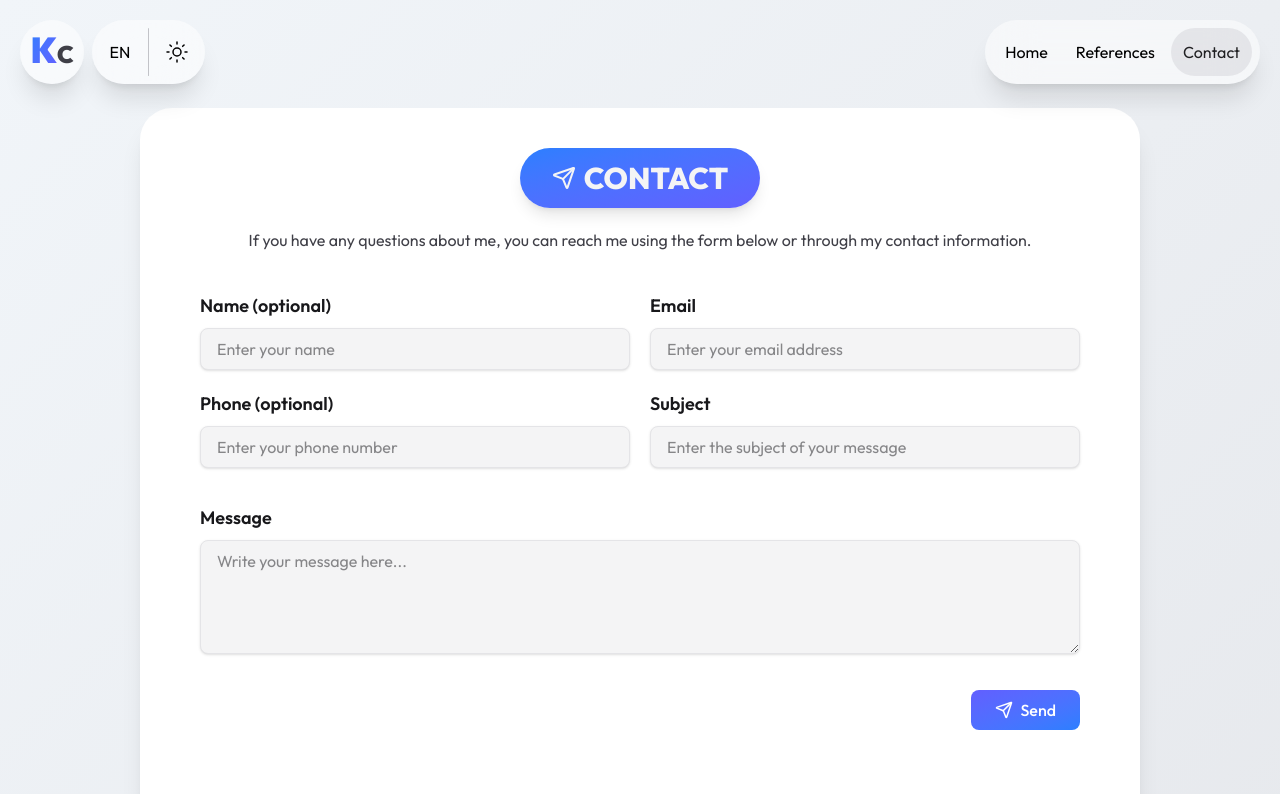
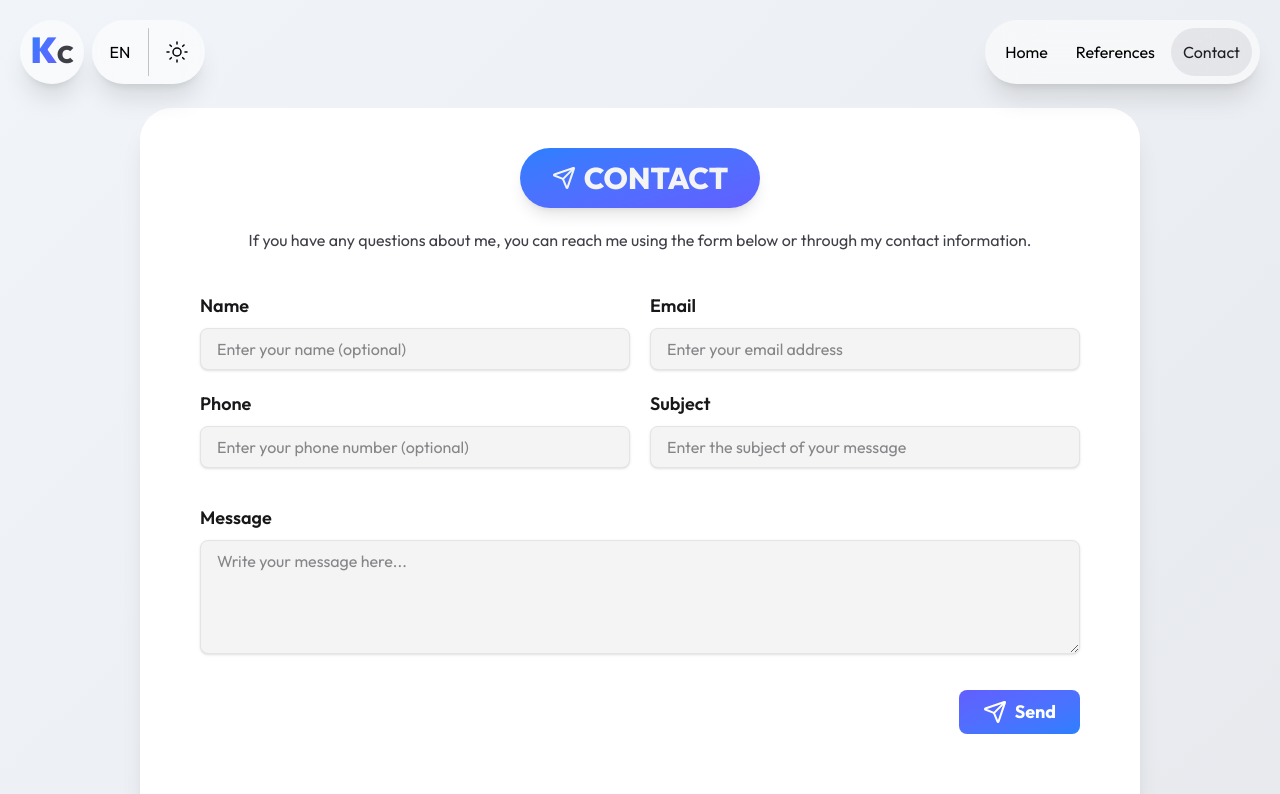
Before and after one commit to chencsi/chencsi.github.io, a React (Vite) app: page /#/contact in a window 1280 px wide. Shown: the top 794 px of the page. Built offline with nearby package versions, Linux system fonts and the light colour scheme.

Commit message:
updated contact form and it works from now

```diff
--- a/src/components/ContactForm.jsx
+++ b/src/components/ContactForm.jsx
@@ -1,20 +1,92 @@
-import { Send } from "lucide-react";
+import { Check, CheckCheck, Loader, LoaderCircle, Send, X } from "lucide-react";
+import { useState } from "react";
 import { useForm } from "react-hook-form"
+import { AnimatePresence, motion } from "framer-motion";
 
 const ContactForm = ({ content, theme }) => {
+  const FORMSPREE_ID = "xvgwlaew";
+  const inputClasses = `${theme === "dark" ? "bg-zinc-800 border-zinc-700  shadow-lg" : "bg-zinc-100 border-zinc-200 shadow"} px-4 py-2 border rounded-lg focus:outline-none`;
+  const labelClasses = "font-semibold text-lg"
+  const [status, setStatus] = useState("idle");
+  const [serverError, setServerError] = useState("");
   const {
     register,
     handleSubmit,
-    watch,
     formState: { errors },
   } = useForm()
-  const inputClasses = `${theme === "dark" ? "bg-zinc-800 border-zinc-700  shadow-lg" : "bg-zinc-100 border-zinc-200 shadow"} px-4 py-2 border rounded-lg focus:outline-none`;
-  const labelClasses = "font-semibold text-lg"
 
-  const onSubmit = (data) => console.log(data)
+  const honeyPotRegister = register("_gotcha");
+
+  const reset = () => {
+    document.getElementById('name').value = '';
+    document.getElementById('email').value = '';
+    document.getElementById('phone').value = '';
+    document.getElementById('subject').value = '';
+    document.getElementById('message').value = '';
+    return;
+  }
+
+  const testClick = async () => {
+    setStatus("loading")
+    setTimeout(() => {
+      setStatus("success")
+      setTimeout(() => {
+        setStatus("error")
+        setTimeout(() => {
+          setStatus("idle")
+        }, 1000);
+      }, 1000);
+    }, 1000);
+    return;
+  }
+
+  const onSubmit = async (data) => {
+    if (data._gotcha || status === "loading") {
+      return;
+    }
+
+    setStatus("loading");
+    setServerError("");
+
+    try {
+      const response = await fetch(`https://formspree.io/f/${FORMSPREE_ID}`, {
+        method: "POST",
+        headers: {
+          "Accept": "application/json",
+          "Content-Type": "application/json"
+        },
+        body: JSON.stringify({
+          ...data,
+          _subject: data.subject || "Website contact",
+          _replyto: data.email
+        })
+      });
+
+      const json = await response.json();
+
+      if (response.ok) {
+        setStatus("success");
+        reset();
+
+        setTimeout(() => {
+          setStatus("idle");
+        }, 5000);
+      } else {
+        setStatus("error");
+        setServerError(json.error || "A küldés sikertelen volt.");
+      }
+    } catch (error) {
+      setStatus("error");
+      setServerError("Hálózati hiba történt. Kérjük, próbálja újra később.");
+    }
+  };
 
   return (
-    <form className="flex flex-col gap-y-5 p-5 rounded-2xl" onSubmit={handleSubmit(onSubmit)}>
+    <motion.form layoutTransition={{ type: "spring", stiffness: 300, damping: 30 }} layout="size" transition={{ type: "spring" }} className="flex flex-col gap-y-5 py-5 sm:px-5 rounded-2xl" onSubmit={handleSubmit(onSubmit)}>
+      <AnimatePresence mode="wait">
+        {status === "success" && <p className="text-green-500 text-center my-2">{content?.sent}</p>}
+        {status === "error" && <p className="text-red-500 text-center my-2">{serverError}</p>}
+      </AnimatePresence>
       <div className="grid grid-cols-1 md:grid-cols-2 gap-5 mb-4">
         <div className="flex flex-col space-y-2">
           <label htmlFor="name" className={labelClasses}>
@@ -91,15 +163,50 @@ const ContactForm = ({ content, theme }) => {
         {errors.message?.type === "minLength" && <span className="text-red-500 text-sm">{content?.message?.minLength}</span>}
         {errors.message?.type === "maxLength" && <span className="text-red-500 text-sm">{content?.message?.maxLength}</span>}
       </div>
-
-      <button
-        type="submit"
-        className="px-6 py-2 bg-gradient-to-br from-indigo-500 to-blue-500 hover:from-indigo-600 hover:to-blue-600 text-white font-medium rounded-lg transition-colors duration-300 flex items-center justify-center gap-2 self-end cursor-pointer"
-      >
-        <Send size={18} />
-        {content?.send}
-      </button>
-    </form>
+      <div className="flex justify-end w-full">
+        <motion.button
+          layout="size"
+          layoutTransition={{ type: "spring", stiffness: 300, damping: 30 }}
+          transformOrigin="right"
+          transition={{ type: "spring" }}
+          type="submit"
+          className={`
+            ${(status === "idle" || status === "loading") && "from-indigo-500 to-blue-500 hover:from-indigo-600 hover:to-blue-600"}
+            ${status === "idle" && "cursor-pointer"}
+            ${status === "success" && "cursor-progress"}
+            ${status === "success" && "from-green-500 to-emerald-500 hover:from-green-600 hover:to-emerald-600 cursor-progress"}
+            ${status === "error" && "from-red-500 to-rose-400 hover:from-red-500 hover:to-rose-600 cursor-progress"}
+            text-end px-6 py-2 bg-gradient-to-br text-white font-bold text-lg rounded-lg transition-colors duration-300 flex items-center justify-center gap-2 self-end`}
+        >
+          <AnimatePresence mode="wait">
+            {status === "idle" &&
+              <>
+                <Send />
+                <p>{content?.send}</p>
+              </>
+            }
+            {status === "loading" &&
+              <>
+                <LoaderCircle className="animate-spin" />
+                <p>{content?.loading}</p>
+              </>
+            }
+            {status === "success" &&
+              <>
+                <Check />
+                <p>{content?.success}</p>
+              </>
+            }
+            {status === "error" &&
+              <>
+                <X />
+                <p>{content?.error}</p>
+              </>
+            }
+          </AnimatePresence>
+        </motion.button>
+      </div>
+    </motion.form>
   );
 }
 
--- a/src/utils/translations.js
+++ b/src/utils/translations.js
@@ -116,8 +116,8 @@ const translations = {
         },
         form: {
           name: {
-            label: "Név (opcionális)",
-            placeholder: "Add meg a neved",
+            label: "Név",
+            placeholder: "Add meg a neved (opcionális)",
             required: "Név megadása kötelező"
           },
           email: {
@@ -127,9 +127,9 @@ const translations = {
             invalid: "Kérlek adj meg egy érvényes email címet"
           },
           phone: {
-            label: "Telefon (opcionális)",
-            placeholder: "Add meg a telefonszámod",
-            invalid: "Kérlek adj meg egy érvényes telefonszámot"
+            label: "Telefon",
+            placeholder: "Add meg a telefonszámod  (opcionális)",
+            invalid: "A következő formátumban add meg a telefonszámod: +361234567"
           },
           subject: {
             label: "Tárgy",
@@ -144,8 +144,10 @@ const translations = {
             maxLength: "Az üzenet maximum 1000 karakter hosszú lehet"
           },
           send: "Küldés",
-          success: "Köszönöm az üzenetet! Amint engedi az időm, megnézem és válaszolok rá!",
-          error: "Hiba történt az üzenet küldése során. Kérjük, próbáld újra később."
+          sent: "Köszönöm az üzenetet! Amint engedi az időm, megnézem és válaszolok rá!",
+          loading: "Folyamatban",
+          success: "Sikeres",
+          error: "Hiba történt"
         }
       },
       notfound: {
@@ -257,8 +259,8 @@ const translations = {
         },
         form: {
           name: {
-            label: "Name (optional)",
-            placeholder: "Enter your name",
+            label: "Name",
+            placeholder: "Enter your name (optional)",
             required: "Name is required"
           },
           email: {
@@ -268,9 +270,9 @@ const translations = {
             invalid: "Please enter a valid email address"
           },
           phone: {
-            label: "Phone (optional)",
-            placeholder: "Enter your phone number",
-            invalid: "Please enter a valid phone number"
+            label: "Phone",
+            placeholder: "Enter your phone number (optional)",
+            invalid: "Enter your phone number in the following format: +361234567"
           },
           subject: {
             label: "Subject",
@@ -285,8 +287,11 @@ const translations = {
             maxLength: "Message cannot be longer than 1000 characters"
           },
           send: "Send",
-          success: "Thank you for your message! I will check it and respond as soon as I can!",
-          error: "An error occurred while sending the message. Please try again later."
+          sent: "Thank you for your message! I will check it and respond as soon as I can!",
+          loading: "In progress",
+          success: "Success",
+          error: "Something went wrong"
+
         }
       },
       notfound: {
```
